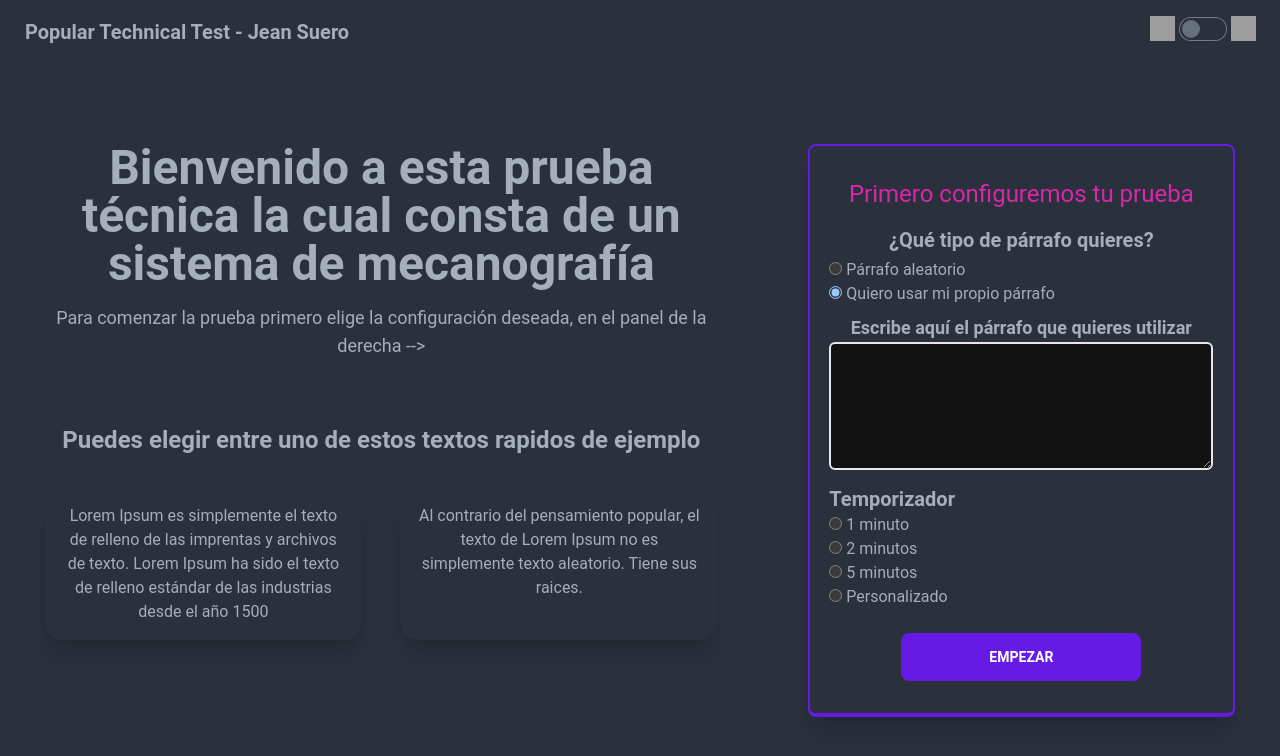
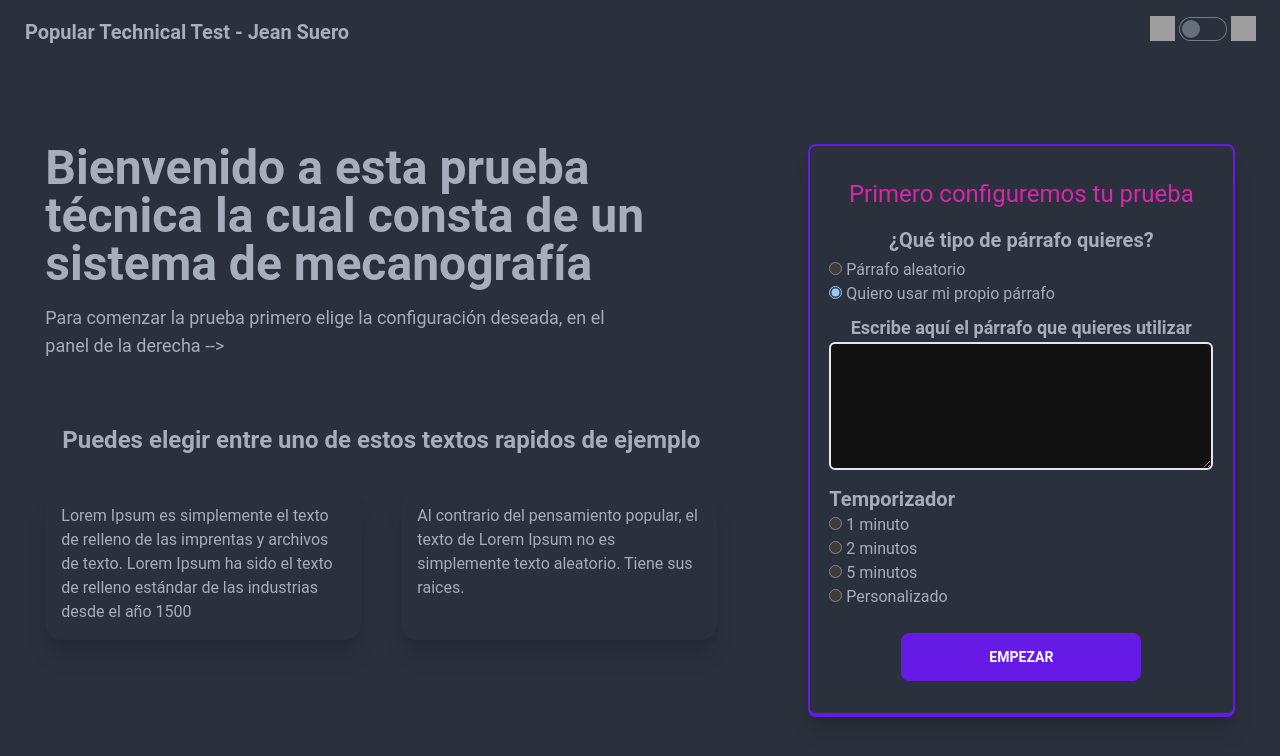
Before and after one commit to Sheansuke/popular-technical-test-jean-suero, a Next.js app: page / in a window 1280 px wide. Shown: the top 756 px of the page. Built offline with nearby package versions, Linux system fonts and the light colour scheme; grey boxes are pictures that could not be loaded.

Commit message:
:lipstick: [UI]: fix home text

```diff
--- a/pages/index.tsx
+++ b/pages/index.tsx
@@ -5,19 +5,18 @@ const Home: NextPage = () => {
   return (
     <div>
       <div className="  flex justify-around mt-20  relative">
-        <div className="max-w-2xl text-center   ">
+        <div className="max-w-2xl    ">
           <p className="text-5xl  font-bold  ">
             Bienvenido a esta prueba técnica la cual consta de un sistema de
             mecanografía
           </p>
 
-          <p className="text-lg mt-4 ">
+          <p className="text-lg mt-4 max-w-xl ">
             Para comenzar la prueba primero elige la configuración deseada, en
             el panel de la derecha {`-->`}
           </p>
 
-
-          <p className="text-2xl font-bold mt-16 mb-4 ">
+          <p className="text-2xl font-bold mt-16 mb-4 text-center ">
             Puedes elegir entre uno de estos textos rapidos de ejemplo
           </p>
 
```
